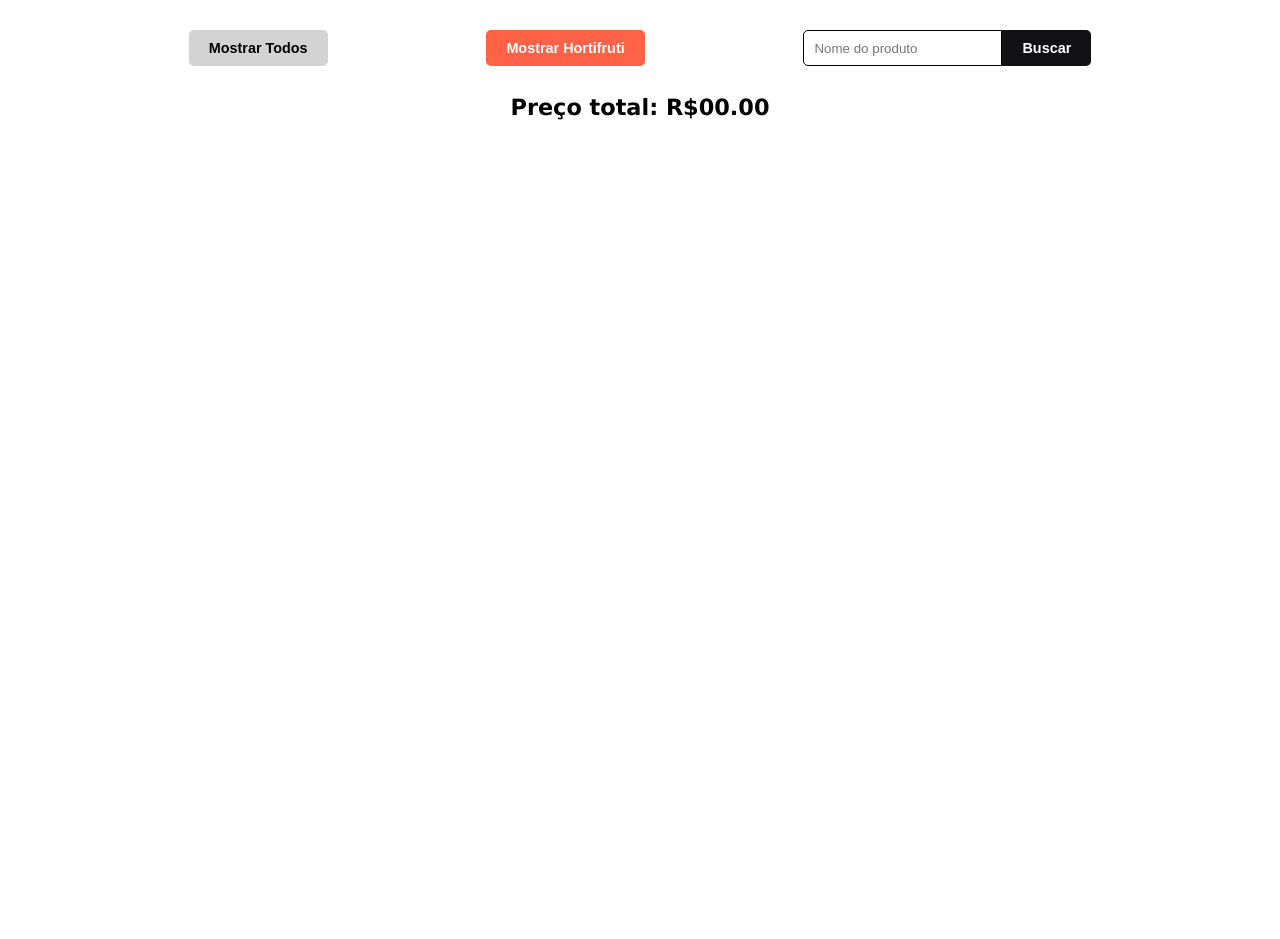
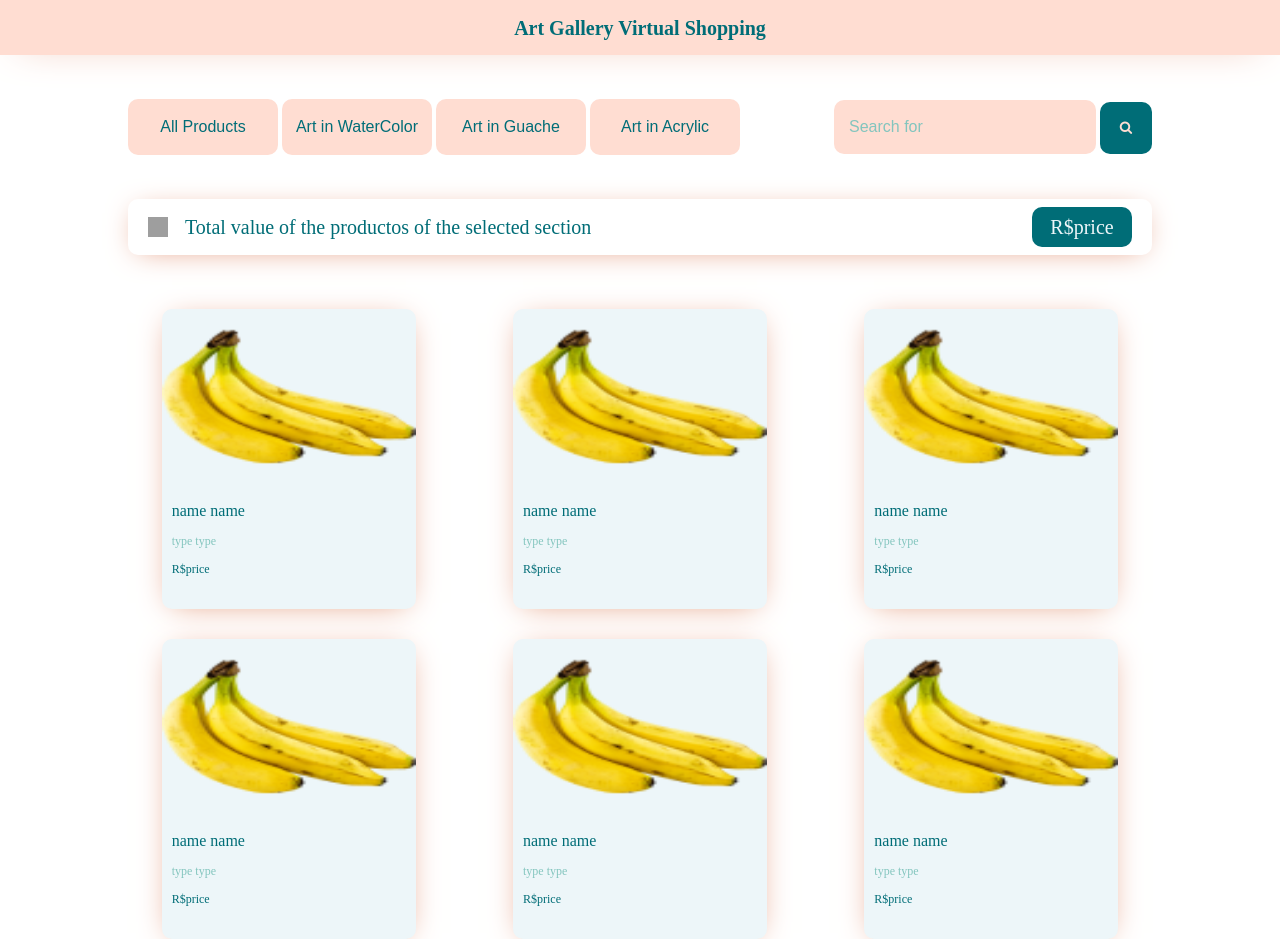
Before and after one commit to agnes-lica/Lista-produtos-JS-CSS, a plain HTML site: page index.html in a window 1280 px wide. Before the commit the page ends 800 px from the top, so only its background shows below. Drawn offline with Linux system fonts and the light colour scheme; grey boxes are pictures that could not be loaded.

Commit message:
Projeto CSS

```diff
--- a/index.html
+++ b/index.html
@@ -1,52 +1,121 @@
 <!DOCTYPE html>
 <html lang="en">
   <head>
-    <meta charset="UTF-8">
-    <meta http-equiv="X-UA-Compatible" content="IE=edge">
-    <meta name="viewport" content="width=device-width, initial-scale=1.0">
-    <link rel="stylesheet" href="./src/css/reset.css">
-    <link rel="stylesheet" href="./src/css/style.css">
-    <title>Lista de Produtos</title>
+    <meta charset="UTF-8" />
+    <meta http-equiv="X-UA-Compatible" content="IE=edge" />
+    <meta name="viewport" content="width=device-width, initial-scale=1.0" />
+    <link rel="stylesheet" href="./src/css/reset.css" />
+    <link rel="stylesheet" href="./src/css/style.css" />
+    <link
+      rel="stylesheet"
+      href="https://cdnjs.cloudflare.com/ajax/libs/font-awesome/4.7.0/css/font-awesome.min.css"
+    />
+    <title>Products List</title>
   </head>
   <body>
-
-    <!-- CABEÇALHO -->
     <header>
-        <div id="filters" class="filtersContainer">
-
-            <button class="estiloGeralBotoes estiloGeralBotoes--mostrarTodos">Mostrar Todos</button>
-            <button class="estiloGeralBotoes estiloGeralBotoes--filtrarHortifruti">Mostrar Hortifruti</button>
-
-            <div class="containerBuscaPorNome">
-
-                <input type="text" placeholder="Nome do produto" class="campoBuscaPorNome">
-                <button class="estiloGeralBotoes estiloGeralBotoes--botaoBuscaPorNome">Buscar</button>
-
-            </div>
-        </div>
+      <h1 class="title">Art Gallery Virtual Shopping</h1>
     </header>
 
     <main>
-        <div class="containerListaProdutos" id="listProdutos">
-            <ul>
-            <!-- Utilize esse item html como template para a construção da lista de produtos -->
+      <section class="all">
+        <section class="search">
+          <div>
+            <button class="buttonFilted" id="allProducts">All Products</button>
+            <button class="buttonFilted" id="watercolor">
+              Art in WaterColor
+            </button>
+            <button class="buttonFilted" id="guache">Art in Guache</button>
+            <button class="buttonFilted" id="acrylic">Art in Acrylic</button>
+          </div>
+          <div class="searchInputFilter">
+            <input type="text" placeholder="Search for" class="searchProduct" />
+            <button type="submit" class="buttonSearch">
+              <i class="fa fa-search"></i>
+            </button>
+          </div>
+        </section>
 
-            <!-- Você pode remover esses comentários depois que fizer a construção pelo DOM -->
+        <section class="sumPriceTotal">
+          <div class="imgDiv">
+            <img
+              class="alertIcon"
+              src="https://img.icons8.com/ios/100/006D77/break.png"
+            />
+            <p class="text of total value">
+              Total value of the productos of the selected section
+            </p>
+          </div>
+          <div class="sum">
+            <p class="sumTotal">R$price</p>
+          </div>
+        </section>
 
-            <!--
-                <li>
-                    <img src="./src/img/maça.png" alt="Imagem maçã">
-                    <h3>Maçã</h3>
-                    <p>R$02.00</p>
-                    <span>Seção - Hortifruti</span>
+        <section class="allCards">
+          <ul class="productList">
+            <li class="card">
+              <img
+                class="product"
+                src="./src/img/banana.png"
+                alt="product banana"
+              />
+              <h3 class="nameProduct">name name</h3>
+              <p class="typeProduct">type type</p>
+              <p class="productPrice">R$price</p>
             </li>
-            -->
+            <li class="card">
+              <img
+                class="product"
+                src="./src/img/banana.png"
+                alt="product banana"
+              />
+              <h3 class="nameProduct">name name</h3>
+              <p class="typeProduct">type type</p>
+              <p class="productPrice">R$price</p>
+            </li>
+            <li class="card">
+              <img
+                class="product"
+                src="./src/img/banana.png"
+                alt="product banana"
+              />
+              <h3 class="nameProduct">name name</h3>
+              <p class="typeProduct">type type</p>
+              <p class="productPrice">R$price</p>
+            </li>
+            <li class="card">
+              <img
+                class="product"
+                src="./src/img/banana.png"
+                alt="product banana"
+              />
+              <h3 class="nameProduct">name name</h3>
+              <p class="typeProduct">type type</p>
+              <p class="productPrice">R$price</p>
+            </li>
+            <li class="card">
+              <img
+                class="product"
+                src="./src/img/banana.png"
+                alt="product banana"
+              />
+              <h3 class="nameProduct">name name</h3>
+              <p class="typeProduct">type type</p>
+              <p class="productPrice">R$price</p>
+            </li>
+            <li class="card">
+              <img
+                class="product"
+                src="./src/img/banana.png"
+                alt="product banana"
+              />
+              <h3 class="nameProduct">name name</h3>
+              <p class="typeProduct">type type</p>
+              <p class="productPrice">R$price</p>
+            </li>
           </ul>
-        </div>
-
-        <div class="containerPrecoTotal">
-            <p>Preço total: R$<span id="precoTotal">00.00</span></p>
-        </div>
+        </section>
+      </section>
     </main>
 
     <script src="src/js/dataProdutos.js"></script>
--- a/src/css/style.css
+++ b/src/css/style.css
@@ -1,107 +1,182 @@
-body {
-    font-family: Verdana, Geneva, Tahoma, sans-serif;
+.title {
+  width: 100%;
+  height: 55px;
+  background-color: #ffddd2;
+  display: flex;
+  align-items: center;
+  justify-content: center;
+  box-shadow: 0px 4px 40px -20px #e29578;
+  color: #006d77;
+  font-weight: 900;
+  font-size: 20px;
 }
 
-/* CABEÇALHO */
-.filtersContainer {
-    display: flex;
-    justify-content: space-evenly;
-    align-items: center;
-    padding: 30px;
+main {
+  display: flex;
+  justify-content: center;
 }
 
-.estiloGeralBotoes{
-    border: none;
-    font-weight: bold;
-    border-radius: 5px;
-    padding: 10px 20px;
-    cursor: pointer;
-    display: block;
-    font-size: 0.9rem;
+.all {
+  width: 80%;
+  margin-top: 44px;
 }
 
-.estiloGeralBotoes--mostrarTodos {
-    color: black;
-    background-color: #d3d3d3;
+.search {
+  display: flex;
+  flex-direction: row;
+  justify-content: space-between;
+  height: 56px;
+  align-items: center;
 }
 
-.estiloGeralBotoes--filtrarHortifruti {
-    background-color: tomato;
-    color: white;
+.buttonFilted {
+  height: 56px;
+  width: 150px;
+  border: none;
+  border-radius: 10px;
+  background-color: #ffddd2;
+  color: #006d77;
+  font-size: 16px;
+  font-weight: 500;
 }
 
-.containerBuscaPorNome {
-    display: flex;
-    justify-content: space-between;
+.buttonFilted:hover {
+  height: 56px;
+  width: 150px;
+  border: none;
+  border-radius: 10px;
+  background-color: #e29578;
+  color: #83c5be;
+  font-size: 16px;
+  font-weight: 500;
 }
 
-.campoBuscaPorNome {
-    border-radius: 5px 0 0 5px;
-    border: 1px solid black;
-    padding: 0 10px;
+.searchProduct {
+  width: 250px;
+  height: 52px;
+  background-color: #ffddd2;
+  padding-left: 10px;
+  border: none;
+  border-radius: 10px;
+  color: #006d77;
+  font-size: 16px;
+}
+.searchProduct::placeholder {
+  font-size: 16px;
+  color: #83c5be;
+  font-weight: 500;
+  padding: 5px;
 }
 
-.estiloGeralBotoes--botaoBuscaPorNome {
-    background-color: rgb(17, 17, 20);
-    color: white;
-    border-radius: 0 5px 5px 0;
+.buttonSearch {
+  border: none;
+  border-radius: 10px;
+  background-color: #006d77;
+  color: #ffddd2;
+  height: 52px;
+  width: 52px;
 }
 
-/* CONTEÚDO */
-main{}
-
-.containerListaProdutos {
-    width: 100%;
-    max-width: 800px;
-    margin: 0 auto;
+.buttonSearch:hover {
+  border: none;
+  border-radius: 10px;
+  background-color: #83c5be;
+  color: #ffddd2;
+  height: 52px;
+  width: 52px;
 }
 
-.containerListaProdutos ul {
-    list-style: none;
-    text-align: center;
-    display: flex;
-    justify-content: center;
+.sumPriceTotal {
+  height: 56px;
+  display: flex;
+  flex-direction: row;
+  justify-content: space-between;
+  align-items: center;
+  padding-left: 20px;
+  padding-right: 20px;
+  border-radius: 10px;
+  box-shadow: 0px 4px 30px -10px #e29578;
+  margin-top: 44px;
 }
 
-.containerListaProdutos ul li {
-    color: black;
-    font-weight: bold;
-    padding: 20px;
-    margin: 10px;
-    border-radius: 5px;
-    transition: ease-in-out .1s;
-    width: 20%;
+.imgDiv {
+  display: flex;
+  flex-direction: row;
+  gap: 17px;
+  font-size: 20px;
+  font-weight: 400;
+  color: #006d77;
 }
 
-.containerListaProdutos ul li:hover {
-    box-shadow: 3px 3px 13px 1px rgb(146 146 146);
+.alertIcon {
+  height: 20px;
+  width: 20px;
 }
 
-.containerListaProdutos ul li img {
-    width: 100%;
-    max-width: 80px;
+.sum {
+  font-size: 20px;
+  font-weight: 500;
+  color: #edf6f9;
+  background-color: #006d77;
+  height: 40px;
+  width: 100px;
+  border-radius: 10px;
+  display: flex;
+  align-items: center;
+  justify-content: center;
 }
 
-.containerListaProdutos ul li h3 {
-    font-size: 1.5rem;
+.productList {
+  margin-top: 54px;
+  display: flex;
+  flex-wrap: wrap;
+  justify-content: space-around;
+  gap: 30px;
+  flex-direction: row;
 }
 
-.containerListaProdutos ul li p {
-    font-size: 1.5rem;
-}
-.containerListaProdutos ul li span {
-    font-size: 0.8rem;
-    font-weight: 500;
-    margin-top: 10px;
-    display: inline-block;
+.card {
+  background-color: #edf6f9;
+  width: 254px;
+  height: 300px;
+  border-radius: 10px;
+  box-shadow: 0px 4px 30px -10px #e29578;
 }
 
-/* PREÇO TOTAL */
-.containerPrecoTotal{
-    text-align: center;
+.card:hover {
+  width: 254px;
+  height: 300px;
+  background-color: #ffddd2;
+  border-radius: 10px;
+  box-shadow: 0px 4px 30px -10px #006d77;
 }
-.containerPrecoTotal p{
-    font-size: 1.4rem;
-    font-weight: 600;
+
+.product {
+  width: 254px;
+  height: 175px;
+  border-radius: 10px;
 }
-.containerPrecoTotal p span{}
+
+.nameProduct {
+  font-size: 16px;
+  font-weight: 500;
+  margin-top: 16px;
+  margin-left: 10px;
+  color: #006d77;
+}
+
+.typeProduct {
+  font-size: 12px;
+  font-weight: 400;
+  margin-top: 16px;
+  margin-left: 10px;
+  color: #83c5be;
+}
+
+.productPrice {
+  font-size: 12px;
+  font-weight: 500;
+  margin-top: 16px;
+  margin-left: 10px;
+  color: #006d77;
+}
```
Lines whose indentation alone changed are shown as unchanged.
